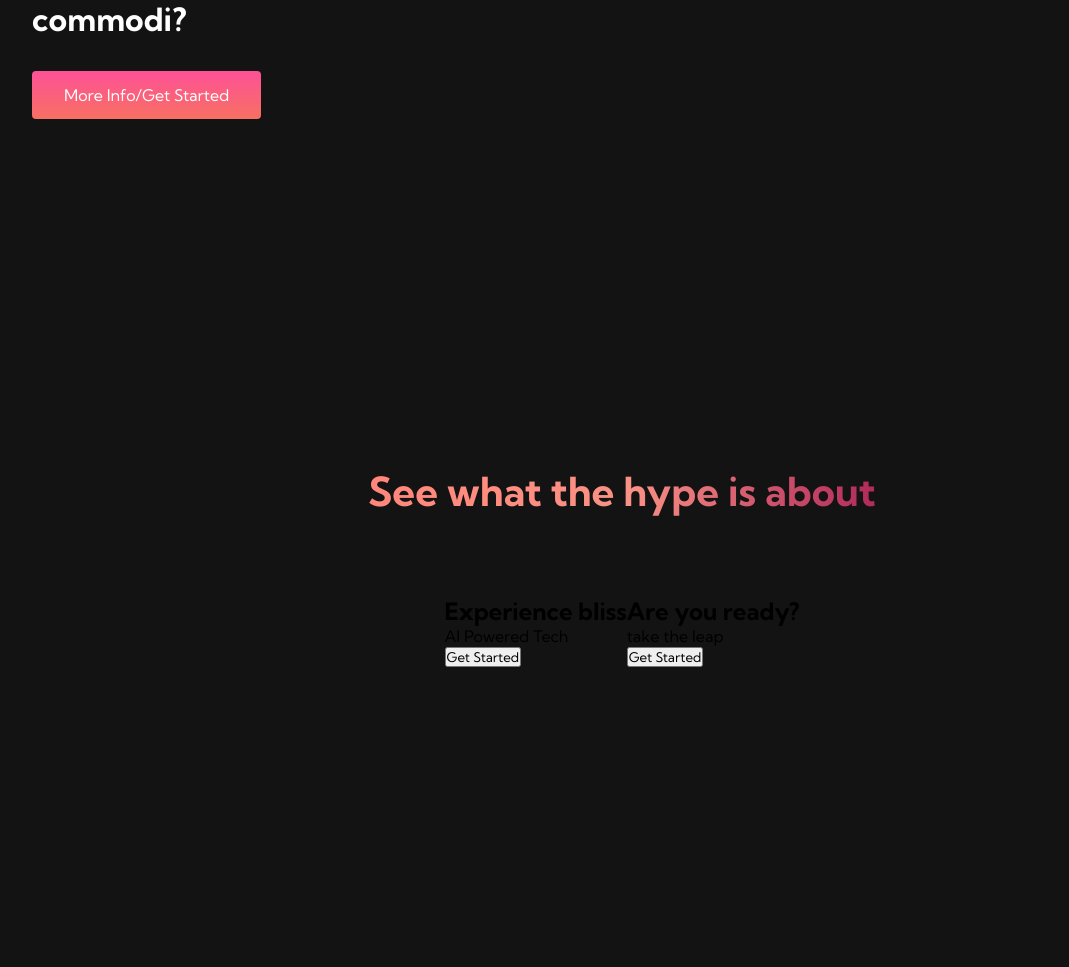
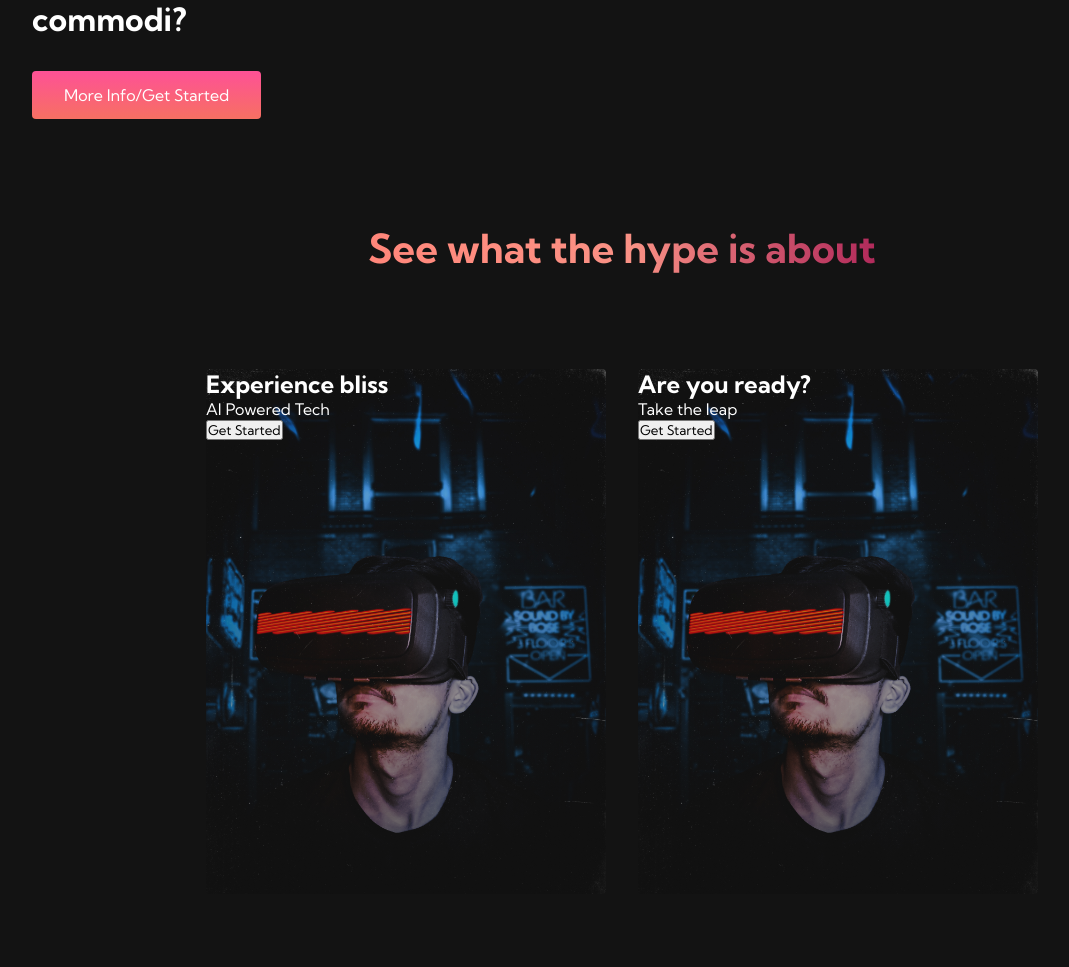
Before and after one commit to andrewzee23/personality_prediction, a Flask app: page /homepage in a window 1280 px wide. Shown: the part 633-1600 px from the top of the page, without its empty margins (18-1087 px from the left). Run offline with Flask 2, Linux system fonts and the light colour scheme.

Commit message:
adding images to cards

```diff
--- a/static/css/main.css
+++ b/static/css/main.css
@@ -352,3 +352,14 @@
     justify-content: center;
     flex-wrap: wrap;
 }
+
+.services-card {
+    margin: 1rem;
+    height: 525px;
+    width: 400px;
+    border-radius: 4px;
+    background-image: linear-gradient(to bottom, rgba(0,0,0,0) 0%, rgba(17,17,17,0.6) 100%), url('/static/images/pic3.jpg');
+    background-size: cover;
+    position: relative;
+    color: #fff;
+}
--- a/templates/index.html
+++ b/templates/index.html
@@ -84,7 +84,7 @@
             <div class="services-card">
 
                 <h2> Are you ready? </h2>
-                <p> take the leap </p>
+                <p> Take the leap </p>
                 <button> Get Started </button>
 
             </div>
```
Also changed, not shown: static/images/pic3.jpg (added), static/images/pic4.jpg (added).
